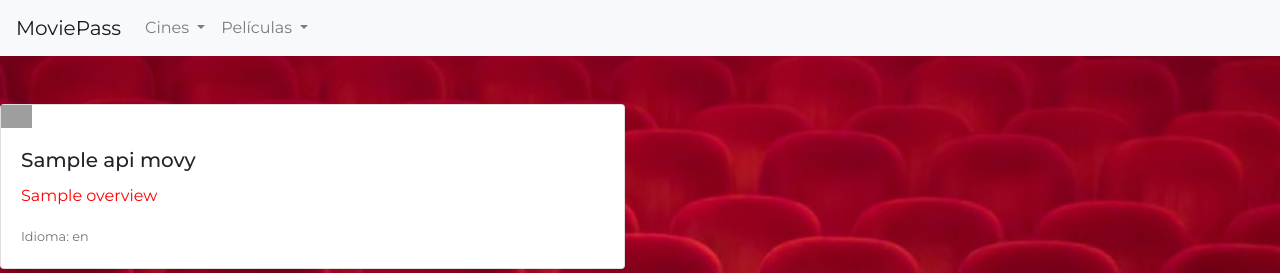
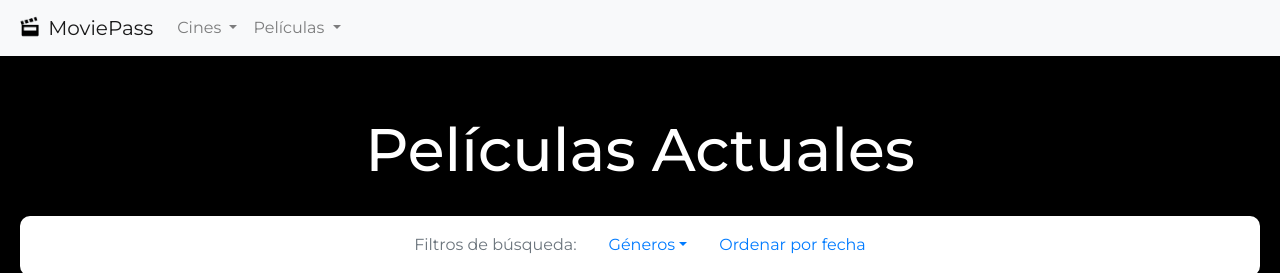
Before and after one commit to gonzalas/moviepass, a PHP site: template Views/movie-list.php in a window 1280 px wide. Shown: the top 273 px of the page. Run offline with PHP 8.4, Linux system fonts and the light colour scheme; the template is opened without the code that fills it: most values are stand-ins (such as "Sample title", 1, 10 or a date in 2020); some libraries are stand-ins or nearby versions; grey boxes are pictures that could not be loaded.

Commit message:
New daily changes on this branch

```diff
--- a/Config/Config.php
+++ b/Config/Config.php
@@ -7,4 +7,5 @@ define("VIEWS_PATH", "Views/");
 define("CSS_PATH", FRONT_ROOT.VIEWS_PATH . "css/");
 define("JS_PATH", FRONT_ROOT.VIEWS_PATH . "js/");
 define("IMG_PATH", FRONT_ROOT.VIEWS_PATH . "img/");
+define("API_KEY", "1fda2c2ca096a563fb941fcfd34c718a");
 ?>
--- a/Models/Ticket.php
+++ b/Models/Ticket.php
@@ -5,7 +5,6 @@
 
         private $id;
         private $codeQR;
-        private $numberTicket;
         private $location;
 
         public function setID($id){$this->id = $id;}
@@ -14,9 +13,6 @@
         public function setCodeQR($codeQR){$this->codeQR = $codeQR;}
         public function getCodeQR(){return $this->codeQR;}
 
-        public function setNumber($number){$this->number = $number;}
-        public function getNumber(){return $this->number;}
-
         public function setLocation($location){$this->location = $location;}
         public function getLocation(){return $this->location;}
 
--- /dev/null
+++ b/Schema/moviepass.sql
@@ -0,0 +1,3 @@
+create database moviepass;
+
+use moviepass;
--- a/Views/cinema-add.php
+++ b/Views/cinema-add.php
@@ -7,7 +7,7 @@
                <div class="alert alert-danger" role="alert"> <?php echo $message?> </div>
           <?php } ?>
           <div class="container">
-               <h2 class="mb-4">Agregar nuevo Cine</h2>
+               <h1 class="title">Agregar nuevo Cine</h1>
                <form action="<?php echo FRONT_ROOT ?>Cinema/addCinema" method="post" class="bg-light-alpha p-5">
                     <div class="row">
                          <div class="col-lg-4">
--- a/Views/cinema-list.php
+++ b/Views/cinema-list.php
@@ -4,7 +4,7 @@
 <main class="py-5">
      <section id="listado" class="mb-5">
           <div class="container">
-               <h2 class="mb-4">Listado de cines</h2>
+               <h1 class="title">Listado de cines</h1>
                <form action="<?php echo FRONT_ROOT."Cinema/removeCinema"?>">
                     <table class="table bg-light-alpha">
                          <thead>
--- a/Views/css/estilos.css
+++ b/Views/css/estilos.css
@@ -6,7 +6,7 @@ body {
 
 body {
     font-family: 'Montserrat', sans-serif;
-    background: url(../img/back.png) no-repeat center center fixed;
+    background-color: black;
     -webkit-background-size: cover;
     -moz-background-size: cover;
     -o-background-size: cover;
@@ -30,10 +30,48 @@ body {
     border: 2px solid rgba(0, 0, 0, 0.2);
 }
 
-.card-image {
-    width: 5%;
+.title {
+    color: #fff;
+    font-size: 60px;
+    text-align: center;
+    padding: 10px;
+    margin-bottom: 20px;
 }
 
-.pelicula {
-    color: red;
+.card-movie {
+    margin-left: 20px;
+    width: 572px;
 }
+
+.card-image {
+    position: relative;
+    display: -ms-flexbox;
+    display: flex;
+    -ms-flex-direction: column;
+    flex-direction: column;
+    min-width: 0;
+    word-wrap: break-word;
+    background-color: #fff;
+    background-clip: border-box;
+    border: 1px solid rgba(0, 0, 0, 0.125);
+    border-radius: 0.25rem;
+}
+
+.movie-div{
+    width: 572px;
+}
+
+.nav-filters{
+    background-color: #fff;
+    height: 60px;
+    padding-top: 9px;
+    border-radius: 10px;
+    margin: 20px;
+}
+
+.custom-jumbotron{
+    background-color: #fff;
+    padding: 25px;
+    border-radius: 10px;
+    margin: 20px;
+}
--- a/Views/header.php
+++ b/Views/header.php
@@ -8,7 +8,9 @@
      <!-- Bootstrap CSS -->
      <link rel="stylesheet" href="https://cdn.jsdelivr.net/npm/bootstrap@4.5.3/dist/css/bootstrap.min.css" integrity="sha384-TX8t27EcRE3e/ihU7zmQxVncDAy5uIKz4rEkgIXeMed4M0jlfIDPvg6uqKI2xXr2" crossorigin="anonymous">
      <link rel="stylesheet" href="https://cdnjs.cloudflare.com/ajax/libs/animate.css/4.1.1/animate.min.css"/>
-     <link rel="stylesheet" type="text/css" href="<?php echo CSS_PATH ?>estilos.css">
+
+     <!--Due to the site being dynamically created, we used timestamp to avoid the cache-ed css to be used-->
+     <link rel="stylesheet" type="text/css" href="<?php echo CSS_PATH ?>estilos.css?<?php echo time()?>">
 
 
      <!-- Javascript -->
--- a/Views/movie-list.php
+++ b/Views/movie-list.php
@@ -2,22 +2,74 @@
     require_once('nav.php');
 ?>
 <main class="py-5">
-<div class="row row-cols-1 row-cols-md-2">
-            <?php
+    <h1 class="title">Películas Actuales</h1>
+    <ul class="nav justify-content-center nav-filters">
+        <li class="nav-item">
+            <a class="nav-link disabled" href="#" tabindex="-1" aria-disabled="true">Filtros de búsqueda:</a>
+        </li>
+        <li class="nav-item dropdown">
+            <a class="nav-link dropdown-toggle" data-toggle="dropdown" href="#" role="button" aria-haspopup="true" aria-expanded="false">Géneros</a>
+            <div class="dropdown-menu">
+                <?php
+                foreach ($apiGenresList as $genre){
+                ?>
+                    <a class="dropdown-item" href="<?=FRONT_ROOT?>Movie/showNowPlaying?genreID=<?=$genre["id"]?>"><?=$genre["name"]?></a>
+                <?php
+                }
+                ?>
+            </div>
+        </li>
+        <li class="nav-item">
+            <a class="nav-link" href="#">Ordenar por fecha</a>
+        </li>
+        <?php
+        if (isset($_GET['genreID'])){
+        ?>
+            <li class="nav-item">
+            <a class="nav-link disabled" href="#" tabindex="-1" aria-disabled="true">Filtro actual (ID): <?=$genreID?></a>
+            </li>
+            <li class="nav-item">
+            <a class="nav-link" href="<?=FRONT_ROOT?>Movie/showNowPlaying">Limpiar filtros</a>
+            </li>
+        <?php
+        }
+        ?>
+    </ul>
+        <?php
+            if (count($apiMoviesList)){
+                ?>
+                <div class="row row-cols-1 row-cols-md-3">
+                <?php
                 foreach ($apiMoviesList as $movie){
                     ?>
-                    <div class="col mb-4">
-                        <div class="card">
+                    <div class="col mb-4 movie-div">
+                        <div class="card card-movie">
                             <img src="https://image.tmdb.org/t/p/w500<?=$movie["poster_path"]?>" class="card-image">
                             <div class="card-body">
                                 <h5 class="card-title"><?=$movie["title"]?></h5>
                                 <p class="pelicula"><?=$movie["overview"]?></p>
                                 <p class="card-text"><small class="text-muted">Idioma: <?=$movie["original_language"]?></small></p>
+                                <p class="card-text"><small class="text-muted">Género: <?=$movie["genre_ids"][0]?></small></p>
                             </div>
                         </div>
                     </div>
+
                 <?php
                 }
-                ?>
+            ?>
             </div>
+            <?php
+            } else {
+            ?>
+            <div class="jumbotron jumbotron-fluid custom-jumbotron">
+                <div class="container">
+                    <h1 class="display-4">No hay películas en esta categoría.</h1>
+                    <p class="lead">Lamentamos el inconveniente. Intenta cambiando el filtro de búsqueda.</p>
+                </div>
+            </div>
+            <?php
+            }
+            ?>
+
+
 </main>
--- a/Views/nav.php
+++ b/Views/nav.php
@@ -1,6 +1,9 @@
 <!-- Admin NavBar -->
 <nav class="navbar navbar-expand-lg navbar-light bg-light">
-  <a class="navbar-brand" href="<?php echo FRONT_ROOT ?>Home/Index">MoviePass</a>
+  <a class="navbar-brand" href="<?php echo FRONT_ROOT ?>Home/Index">
+    <img src="../Views/img/icon.png" width="27" height="27" class="d-inline-block align-top" alt="" loading="lazy">
+    MoviePass
+  </a>
   <button class="navbar-toggler" type="button" data-toggle="collapse" data-target="#navbarSupportedContent" aria-controls="navbarSupportedContent" aria-expanded="false" aria-label="Toggle navigation">
     <span class="navbar-toggler-icon"></span>
   </button>
@@ -23,7 +26,7 @@
           Películas
         </a>
         <div class="dropdown-menu" aria-labelledby="navbarDropdown">
-          <a class="nav-link" href="<?php echo FRONT_ROOT ?>Movie/showListView">Listar Películas API</a>
+          <a class="nav-link" href="<?php echo FRONT_ROOT ?>Movie/showNowPlaying">Listar Películas</a>
         </div>
       </li>
     </ul>
```
Also changed, not shown: Controllers/MovieController.php (+30 -6 lines), Views/img/icon.png (added).
